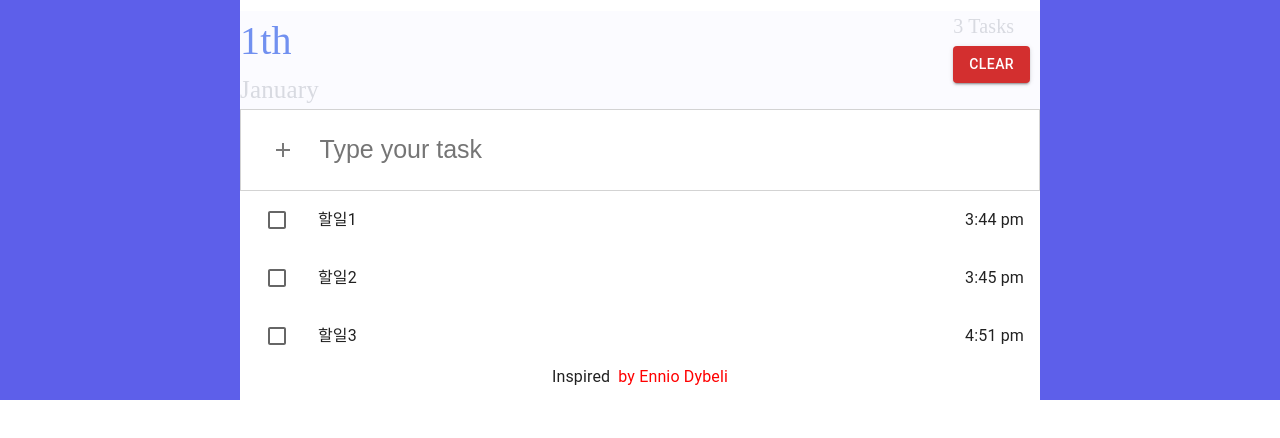
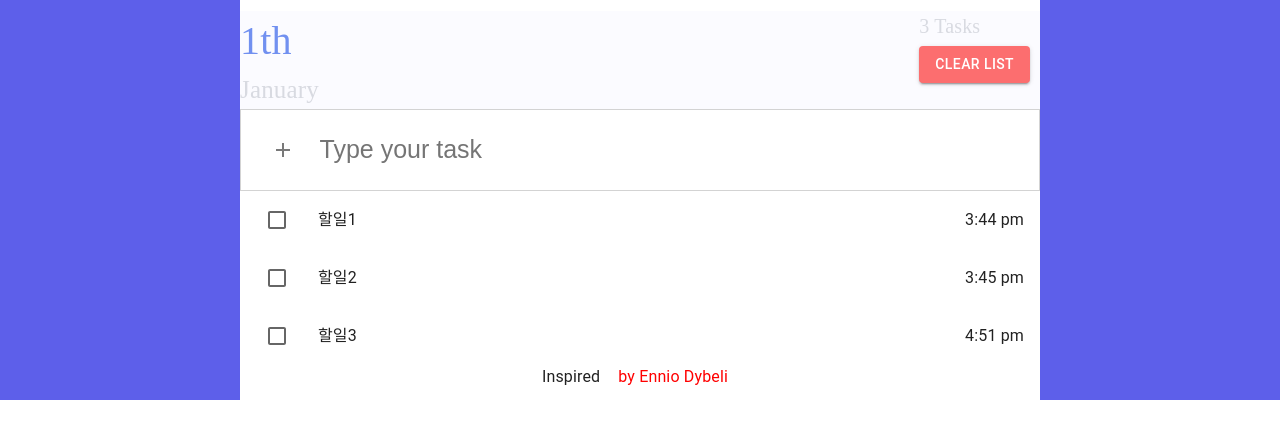
Before and after one commit to hyunsokstar/test-for-frontend, a Next.js app in the folder front/: page / in a window 1280 px wide. Shown: the top 438 px of the page. Built offline with nearby package versions, Linux system fonts and the light colour scheme; no server answers.

Commit message:
update for button modify

```diff
--- a/front/components/Bottom/index.tsx
+++ b/front/components/Bottom/index.tsx
@@ -6,7 +6,7 @@ function BottomContainer({}: Props) {
   return (
     <div>
         Inspired
-        <span style={{color: "red", marginLeft: "8px"}}>by Ennio Dybeli</span>
+        <span style={{color: "red",padding:"10px", marginLeft: "8px"}}>by Ennio Dybeli</span>
     </div>
   )
 }
--- a/front/components/TodoHeader/index.tsx
+++ b/front/components/TodoHeader/index.tsx
@@ -64,8 +64,10 @@ function TodoHeader({ task_of_number, clearButtonHandler }: Props) {
                         <Button
                             variant="contained"
                             onClick={clearButtonHandler}
-                            color="error"
-                        >Clear
+                            // color="#FC6E6F"
+                            width= {"200px"}
+                            style={{backgroundColor:"#FC6E6F", color:"white"}}
+                        >Clear List
                         </Button>
                     </div>
                 </div>
--- a/front/pages/index.tsx
+++ b/front/pages/index.tsx
@@ -8,7 +8,7 @@ function front_test({ }: Props) {
 
   return (
     <>
-      <div style={{ width: "100%", border: "0px solid blue", display: "flex", justifyContent: "center", backgroundColor: "#5d5fea" }}>
+      <div style={{ width: "100%", border: "0px solid blue", display: "flex", justifyContent: "center", backgroundColor: "#5d5fea", gap: "10px" }}>
         <div style={{
           backgroundColor: "white",
           display: "flex",
```
